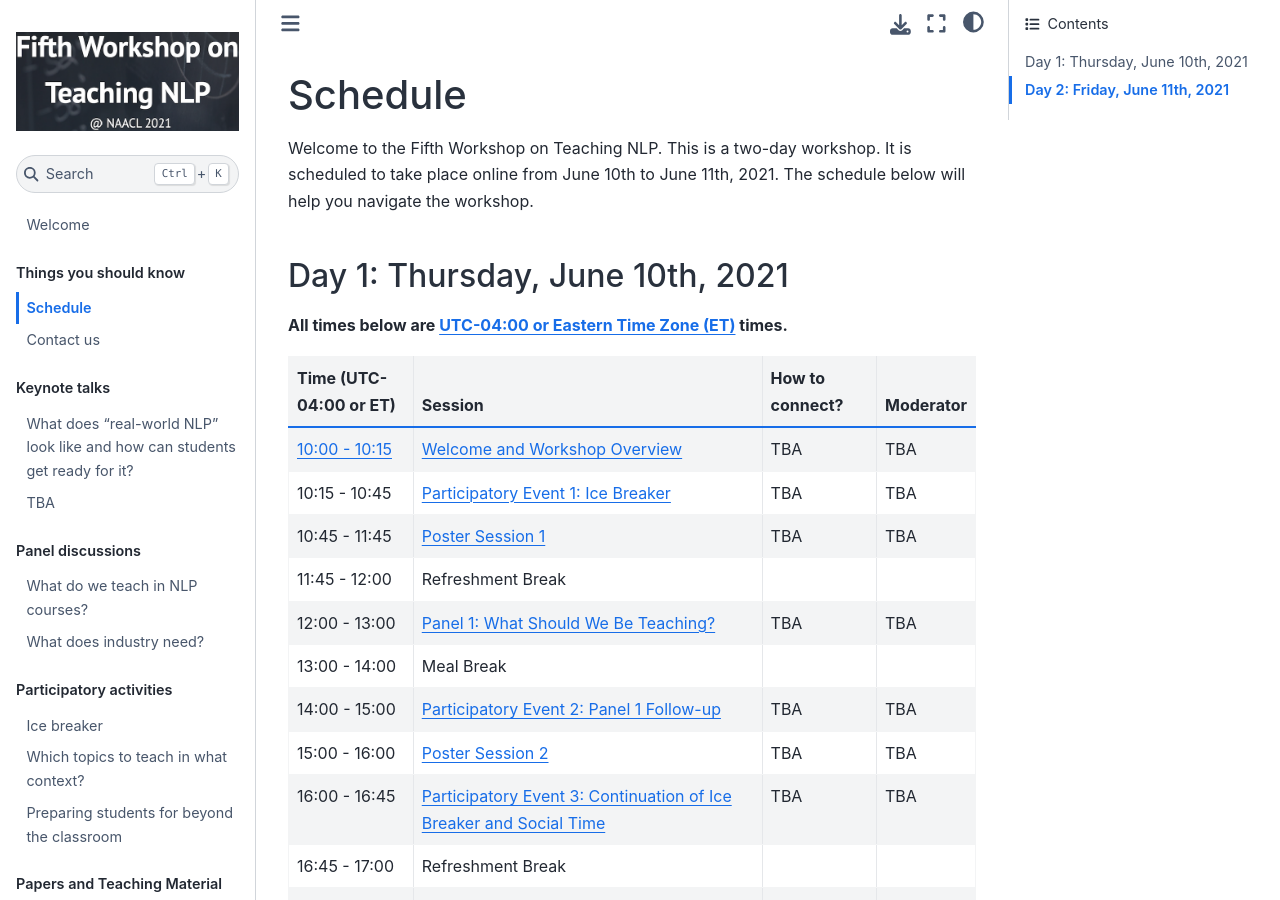
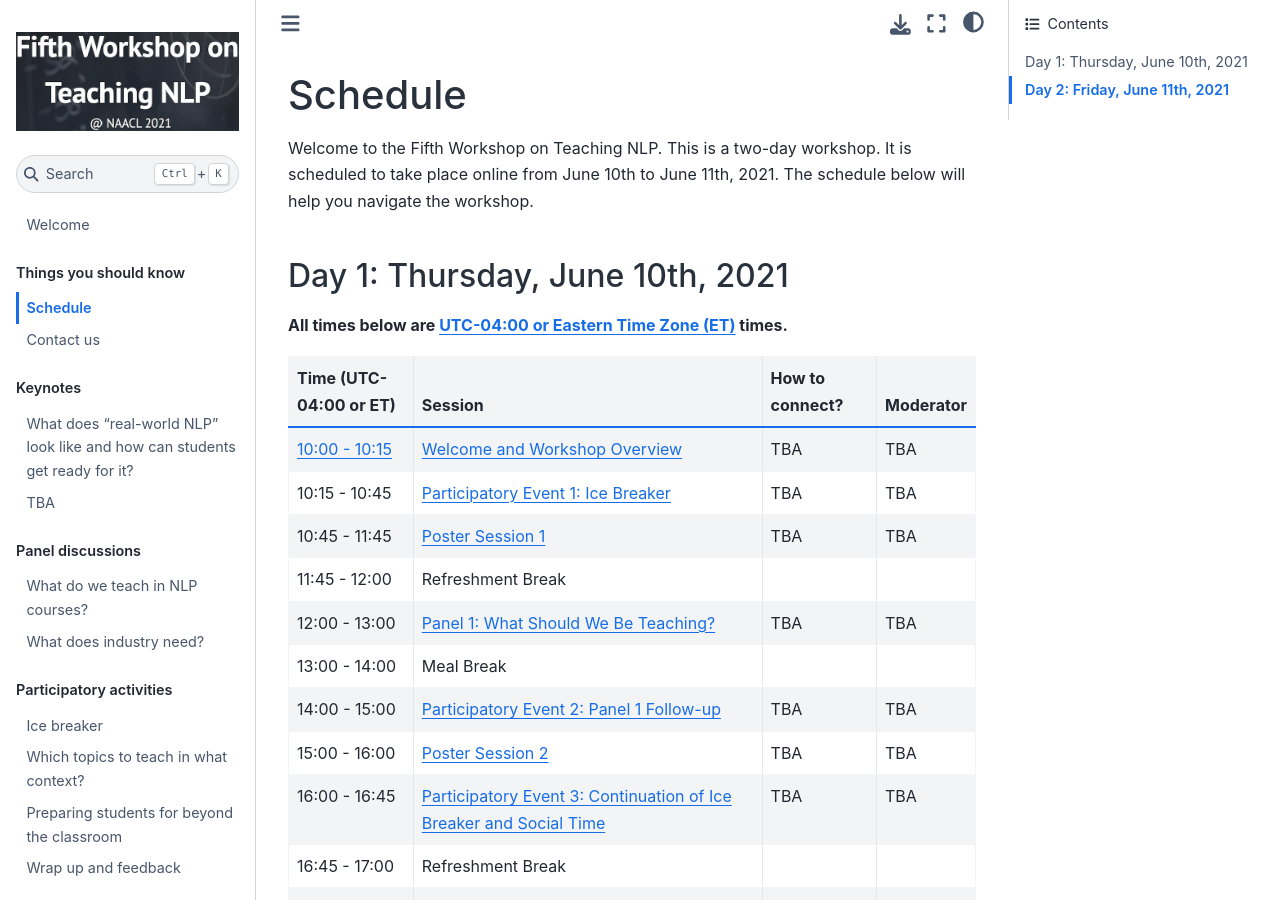
Before and after one commit to TeachingNLP/workshop-book, a Jupyter Book: the page built from schedule.md, in a window 1280 px wide and 900 px high. Built offline with Jupyter Book 1.0.4 settings and Sphinx 7.4.7 and the Sphinx Book theme 1.1.4, drawn with Linux system fonts in a browser that asks for light colours.

Commit message:
updating

```diff
--- a/_toc.yml
+++ b/_toc.yml
@@ -6,7 +6,7 @@
   - file: schedule
   - file: contact
 
-- part: Keynote talks
+- part: Keynotes
   chapters:
   - file: keynotes/ines_montani.md
   - file: keynotes/jason_eisner.md
@@ -21,6 +21,7 @@
   - file: activities/ice-breaker.md
   - file: activities/core-topics.md
   - file: activities/industry-panel-follow-up.md
+  - file: activities/feedback.md
 
 - part: Papers and Teaching Material
   chapters:
--- a/schedule.md
+++ b/schedule.md
@@ -31,5 +31,5 @@
 | 12:00 - 13:00 |  [Participatory Event 4](activities/industry-panel-follow-up.md) |         TBA            | TBA |
 | 13:00 - 14:00  |    Meal Break                              |                        |                     |  |
 | 14:00 - 15:00  |  [Keynote Address](keynotes/jason_eisner.md)   |         TBA  | TBA  |
-| 15:00 - 16:00  |    Participatory Event 5            |         TBA            |   TBA |
+| 15:00 - 16:00  |    [Participatory Event 5](activities/feedback.md)          |         TBA            |   TBA |
 | 16:00 - 16:15   |   Closing Remarks              |         TBA            |     TBA |
```
